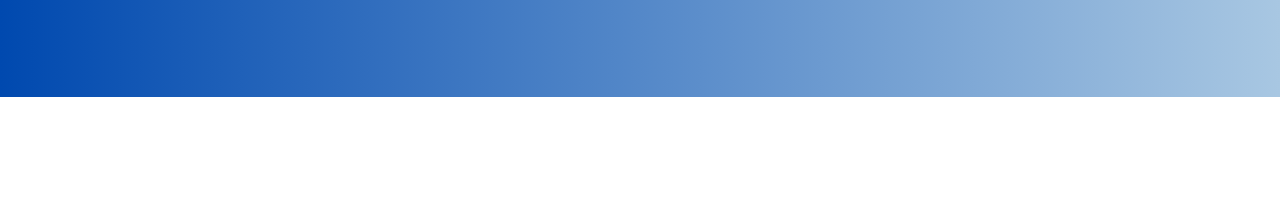
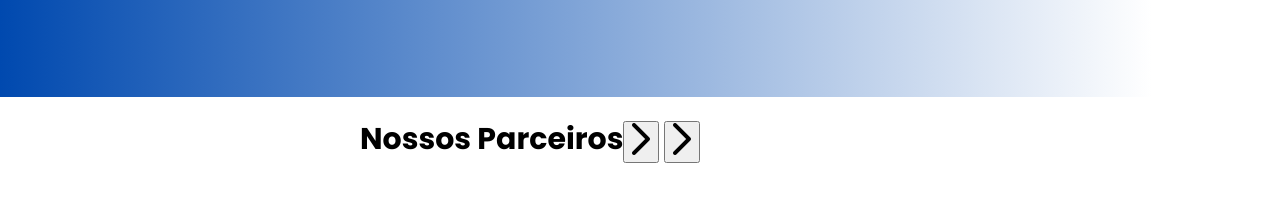
Before and after one commit to 6abrielLS/ONG-AMPE, a Django app: page / in a window 1280 px wide. Shown: the part 603-816 px from the top of the page. Before the commit the page ends 700 px from the top, so only its background shows below. Run offline with Django 5.2, Linux system fonts and the light colour scheme.

Commit message:
Adiciona carrossel de parceiros ao site

```diff
--- a/OngAmpaSite/OngAmp/static/css/style-base.css
+++ b/OngAmpaSite/OngAmp/static/css/style-base.css
@@ -32,7 +32,7 @@ main {
 }
 .gradient-background {
   height: 600px;
-  background-image: linear-gradient(to right, #0049af, #a8c7e2);
+  background-image: linear-gradient(to right, #0049af, #ffffff 90%);
 }
 .container-size {
   display: flex;
@@ -45,11 +45,15 @@ main {
 }
 .right-content {
   width: 48%;
+  position: absolute;
+  right: 0;
 }
 .right-content img {
   width: 400px;
   height: 400px;
   border-radius: 999px;
+  float: right;
+  margin-right: 360px;
 }
 .primary-style {
   color: #ffffff;
@@ -122,13 +126,11 @@ header {
 
 .nav-links li a:hover,
 .nav-links li a:focus {
-  color: #000000;
-  background: rgba(255, 255, 255, 0.9);
+  color: var(--primary);
 }
 
 /* ===== BOTÃO ===== */
-a > button,
-button {
+.adote-btn {
   padding: 8px 14px;
   color: #fff;
   background-color: var(--primary);
@@ -137,14 +139,12 @@ button {
   cursor: pointer;
   font-weight: 700;
   font-size: 16px;
-  transition: background-color 0.15s ease, transform 0.08s ease;
 }
 
-a > button:hover,
-button:hover {
-  transform: translateY(-1px); /* opcional: mantém o leve efeito de clique */
+.adote-btn:hover,
+.link-btn-adote:hover {
+  transform: translateY(-1px); /*mantém o leve efeito de clique */
 }
-
 /* ===== RESPONSIVIDADE ===== */
 @media (max-width: 900px) {
   .container {
@@ -168,3 +168,20 @@ button:hover {
     padding: 6px 10px;
   }
 }
+.section-partner {
+  padding-bottom: 24px;
+  padding-top: 24px;
+  background-color: #ffffff;
+}
+.container-partner {
+  display: flex;
+  padding-left: 360px;
+  padding-right: 360px;
+}
+.h2-partner {
+  font-weight: 700;
+  font-size: 30px;
+  line-height: 36px;
+  text-align: center;
+  margin-bottom: 32px;
+}
--- a/OngAmpaSite/OngAmp/templates/base.html
+++ b/OngAmpaSite/OngAmp/templates/base.html
@@ -32,24 +32,52 @@
               <li><a href="#">Área administrativa</a></li>
             </ul>
           </nav>
-          <a href="#"><button>Adote um Pet</button></a>
+          <a class="link-btn-adote" href="#"
+            ><button class="adote-btn">Adote um Pet</button></a
+          >
         </div>
       </header>
       <main>
         <div class="gradient-background">
-
           <div class="container-size">
-
             <div class="left-content">
               <h1 class="primary-style">Faça a diferença</h1>
               <h1 class="primary-style">sem sair de casa!</h1>
-              <p class="secondary-style">Lorem ipsum, dolor sit amet consectetur adipisicing elit. Perferendis labore voluptatum quae praesentium asperiores itaque quisquam laboriosam repellat. Odio assumenda eligendi eius non. Aperiam rerum ex molestiae a quaerat iure?</p>
+              <p class="secondary-style">
+                Lorem ipsum, dolor sit amet consectetur adipisicing elit.
+                Perferendis labore voluptatum quae praesentium asperiores itaque
+                quisquam laboriosam repellat. Odio assumenda eligendi eius non.
+                Aperiam rerum ex molestiae a quaerat iure?
+              </p>
             </div>
             <div class="right-content">
-              <img src="https://preview.redd.it/make-this-picture-of-my-dog-look-like-the-dog-accepting-its-v0-eopk8hj75ipe1.jpg?width=640&crop=smart&auto=webp&s=ea804c09fca8f4348327af2b05b36014b44c799e" alt="">
+              <img
+                src="https://preview.redd.it/make-this-picture-of-my-dog-look-like-the-dog-accepting-its-v0-eopk8hj75ipe1.jpg?width=640&crop=smart&auto=webp&s=ea804c09fca8f4348327af2b05b36014b44c799e"
+                alt=""
+              />
             </div>
           </div>
         </div>
+
+        <section class="section-partner">
+          <div class="container-partner">
+            <h2 class="h2-partner">Nossos Parceiros</h2>
+            <div class="partner-div1">
+              <div class="carousel-partner">
+
+              </div>
+
+              <button class="carrossel-btn left">
+                <img src="{% static 'img/next.png' %}" alt="Anterior" />
+              </button>
+              <button class="carrossel-btn right">
+                <img src="{% static 'img/next.png' %}" alt="Próximo" />
+              </button>
+            </div>
+
+
+          </div>
+        </section>
       </main>
 
       <footer></footer>
@@ -73,6 +101,25 @@
         lastScrollTop = scrollTop <= 0 ? 0 : scrollTop; // evita valores negativos
       });
     </script>
+    <script>
+      const carrosselContainer = document.querySelector(".carrossel-container");
+      const btnLeft = document.querySelector(".carrossel-btn.left");
+      const btnRight = document.querySelector(".carrossel-btn.right");
+
+      let deslocamento = 0;
+      const itemLargura = 224; // largura média de um item + margem
+
+      btnRight.addEventListener("click", () => {
+        deslocamento -= itemLargura;
+        carrosselContainer.style.transform = `translateX(${deslocamento}px)`;
+      });
+
+      btnLeft.addEventListener("click", () => {
+        deslocamento += itemLargura;
+        carrosselContainer.style.transform = `translateX(${deslocamento}px)`;
+      });
+    </script>
+
     {% block content %}{% endblock %}
   </body>
 </html>
```
Also changed, not shown: OngAmpaSite/OngAmp/static/img/arthur.jpeg (added), OngAmpaSite/OngAmp/static/img/cachorro-kawai.png (added), OngAmpaSite/OngAmp/static/img/next.png (added), OngAmpaSite/OngAmp/templates/index.html (line endings or trailing spaces).
